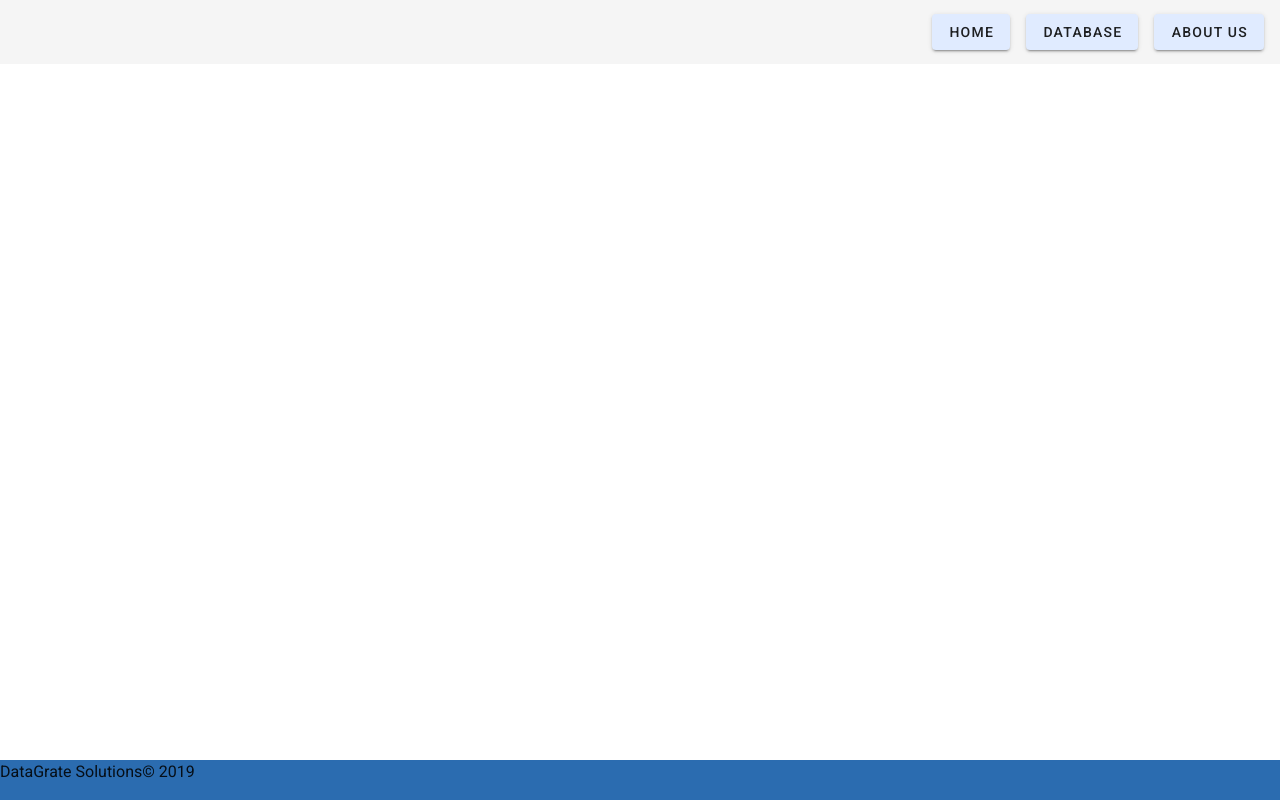
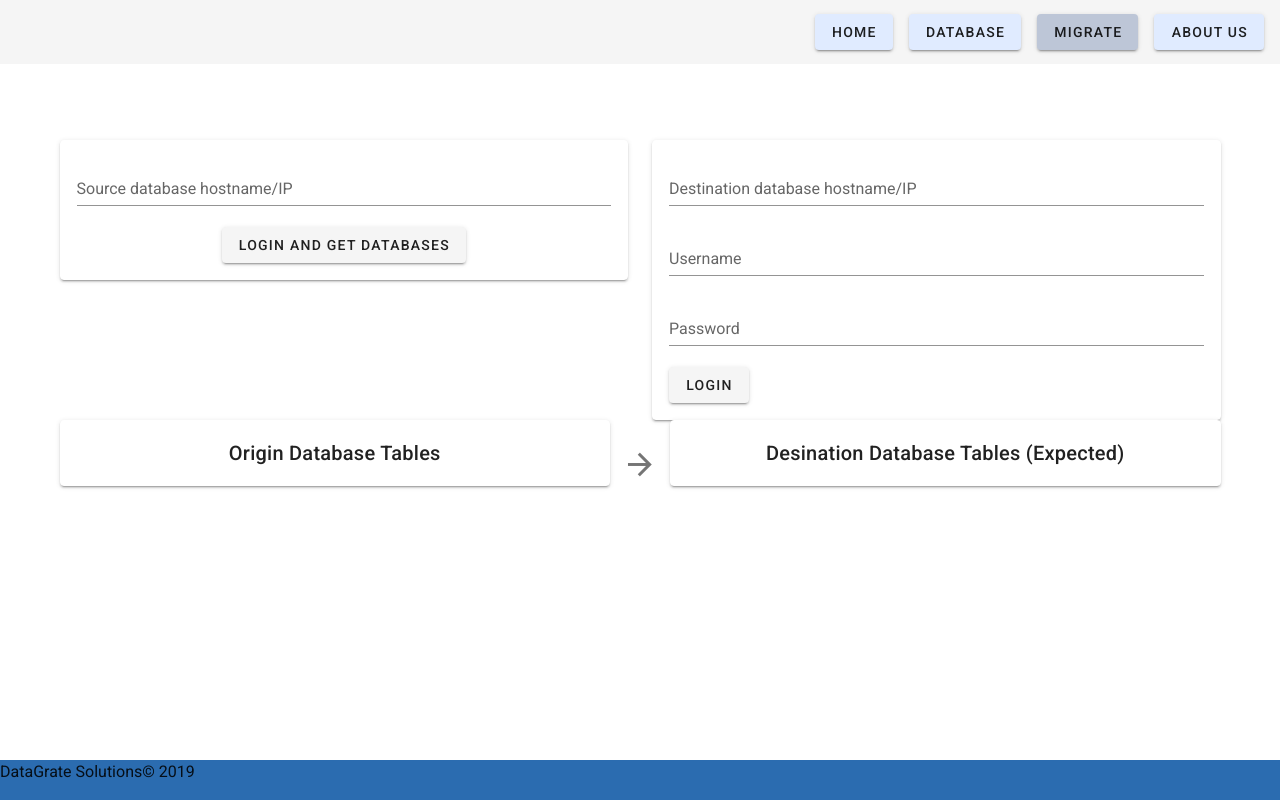
Before and after one commit to DoubleE420/datagrate-solutions, a Vue app in the folder frontend/: page /migrate in a window 1280 px wide. Built offline with nearby package versions, Linux system fonts and the light colour scheme.

Commit message:
migrate page

```diff
--- a/frontend/src/components/Nav.vue
+++ b/frontend/src/components/Nav.vue
@@ -31,6 +31,13 @@
       Database
     </v-btn>
     <v-btn
+      to="/migrate"
+      class="mr-4"
+      color="secondary_button"
+    >
+      Migrate
+    </v-btn>
+    <v-btn
       to="/about"
       color="secondary_button"
     >
--- a/frontend/src/router/index.js
+++ b/frontend/src/router/index.js
@@ -19,6 +19,14 @@ const routes = [
     component: () => import(/* webpackChunkName: "dbreader" */ '../views/DBReader.vue')
   },
   {
+    path: '/migrate',
+    name: 'migrate',
+    // route level code-splitting
+    // this generates a separate chunk (about.[hash].js) for this route
+    // which is lazy-loaded when the route is visited.
+    component: () => import(/* webpackChunkName: "migrate" */ '../views/Migrate.vue')
+  },
+  {
     path: '/about',
     name: 'about',
     // route level code-splitting
--- a/frontend/src/views/DBReader.vue
+++ b/frontend/src/views/DBReader.vue
@@ -2,7 +2,7 @@
   <v-container>
     <v-content>
       <v-btn
-        @click="getData()"
+        @click="getData(sourceDBName)"
       >
         ALL DATA
       </v-btn>
@@ -29,6 +29,8 @@
       >
         Only Males
       </v-btn>
+      <v-row>
+        <v-col>
           <div v-for="dataItem in data" v-bind:key="dataItem.id" class="mt-4">
             <v-card>
               <v-card-title>
@@ -50,6 +52,31 @@
               </v-card-text>
             </v-card>
           </div>
+        </v-col>
+        <v-col>
+          <div v-for="dataItem in data" v-bind:key="dataItem.id" class="mt-4">
+            <v-card>
+              <v-card-title>
+                Username: {{ dataItem.username }}
+                <br>
+                ID: {{ dataItem.user_id }}
+              </v-card-title>
+              <v-card-subtitle>
+                {{ alldataSQL }}
+              </v-card-subtitle>
+              <v-card-text>
+                First Name: {{ dataItem.first_name }}
+                <br>
+                Last Name: {{ dataItem.last_name }}
+                <br>
+                Gender: {{ dataItem.gender }}
+                <br>
+                Password: {{ dataItem.password }}
+              </v-card-text>
+            </v-card>
+          </div>
+        </v-col>
+      </v-row>
     </v-content>
   </v-container>
 </template>
--- a/frontend/src/views/Home.vue
+++ b/frontend/src/views/Home.vue
@@ -115,7 +115,7 @@
               Management
             </v-card-title>
             <v-card-text>
-              The in-built suite of analytics tools slows for pulling and organizing data for all of your business needs.
+              The in-built suite of analytics tools allows for pulling and organizing data for all of your business needs.
             </v-card-text>
           </v-card>
         </v-row>
--- /dev/null
+++ b/frontend/src/views/Migrate.vue
@@ -0,0 +1,192 @@
+<template>
+  <v-container>
+    <v-content>
+      <v-row
+        justify="space-around"
+      >
+        <v-col>
+          <v-card
+            class="pa-4 text-center"
+          >
+            <v-form
+            >
+              <v-text-field
+                v-model="serverSrc"
+                :disabled="sourceLoginStatus"
+                required
+                type="text"
+                label="Source database hostname/IP"
+              ></v-text-field>
+              <v-text-field
+                v-model="usernameSrc"
+                v-if="sourceloginStatus"
+                required
+                type="text"
+                label="Username"
+              ></v-text-field>
+              <v-text-field
+                v-model="passwordSrc"
+                v-if="sourceloginStatus"
+                required
+                type="password"
+                label="Password"
+              ></v-text-field>
+              <v-btn
+                @click="submitSrc()"
+                v-if="!sourceLoginStatus"
+              >
+                Login and Get Databases
+              </v-btn>
+            </v-form>
+            <v-menu
+              offset-y
+              v-if="sourceLoginStatus"
+            >
+              <template v-slot:activator="{ on }">
+                <v-btn
+                  outlined
+                  v-on="on"
+                >
+                  <span>{{ sourceDBName }}</span>
+                  <v-icon right>mdi-menu-down</v-icon>
+                </v-btn>
+              </template>
+              <v-list>
+                <v-list-item
+                  v-for="(item, index) in sourceDBs"
+                  :key="index"
+                  @click="updateDBName(item.Database)"
+                >
+                  <v-list-item-title>{{ item.Database }}</v-list-item-title>
+                </v-list-item>
+              </v-list>
+            </v-menu>
+          </v-card>
+        </v-col>
+        <v-col>
+          <v-card
+          >
+            <v-form
+              class="pa-4"
+            >
+              <v-text-field
+                v-model="serverDest"
+                required
+                type="text"
+                label="Destination database hostname/IP"
+              ></v-text-field>
+              <v-text-field
+                v-model="usernameDest"
+                required
+                type="text"
+                label="Username"
+              ></v-text-field>
+              <v-text-field
+                v-model="passwordDest"
+                required
+                type="password"
+                label="Password"
+              ></v-text-field>
+              <v-btn
+                @click="submitDest"
+              >
+                Login
+              </v-btn>
+            </v-form>
+          </v-card>
+        </v-col>
+      </v-row>
+      <v-row
+        justify="space-around"
+      >
+        <v-col>
+          <v-row
+            class="justify-center"
+          >
+          </v-row>
+          <v-card>
+            <v-card-title
+              class="justify-center"
+            >
+              Origin Database Tables
+            </v-card-title>
+          </v-card>
+        </v-col>
+        <v-icon
+          large
+        >mdi-arrow-right</v-icon>
+        <v-col>
+          <v-row
+            class="justify-center"
+          >
+          </v-row>
+          <v-card>
+            <v-card-title
+              class="justify-center"
+            >
+              Desination Database Tables (Expected)
+            </v-card-title>
+          </v-card>
+        </v-col>
+      </v-row>
+    </v-content>
+  </v-container>
+</template>
+
+<script>
+// @ is an alias to /src
+import { mapState, mapActions } from 'vuex'
+export default {
+  name: 'Migrate',
+  components: {
+  },
+  data: () => ({
+    sourceDBName: 'Select A Database',
+    serverSrc: '',
+    usernameSrc: '',
+    passwordSrc: '',
+    serverDest: '',
+    usernameDest: '',
+    passwordDest: ''
+  }),
+  mounted () {
+    //
+  },
+  methods: {
+    updateDBName (name) {
+      this.sourceDBName = name
+    },
+    ...mapActions([
+      'initReadDB',
+      'sourceLogin',
+      'destLogin'
+    ]),
+    submitSrc () {
+      console.log('logging into src')
+      this.sourceLogin({
+        server: this.serverSrc,
+        username: this.usernameSrc,
+        password: this.passwordSrc
+      })
+    },
+    submitDest () {
+      console.log('logging into dest')
+      this.destLogin({
+        server: this.serverDest,
+        username: this.serverDest,
+        password: this.passwordDest
+      })
+    }
+  },
+  computed: {
+    alldataSQL () {
+      return 'test sql statement return'
+    },
+    ...mapState([
+      'data',
+      'sourceDBs',
+      'sourceLoginStatus'
+    ])
+  }
+}
+</script>
```
Lines whose indentation alone changed are shown as unchanged.
